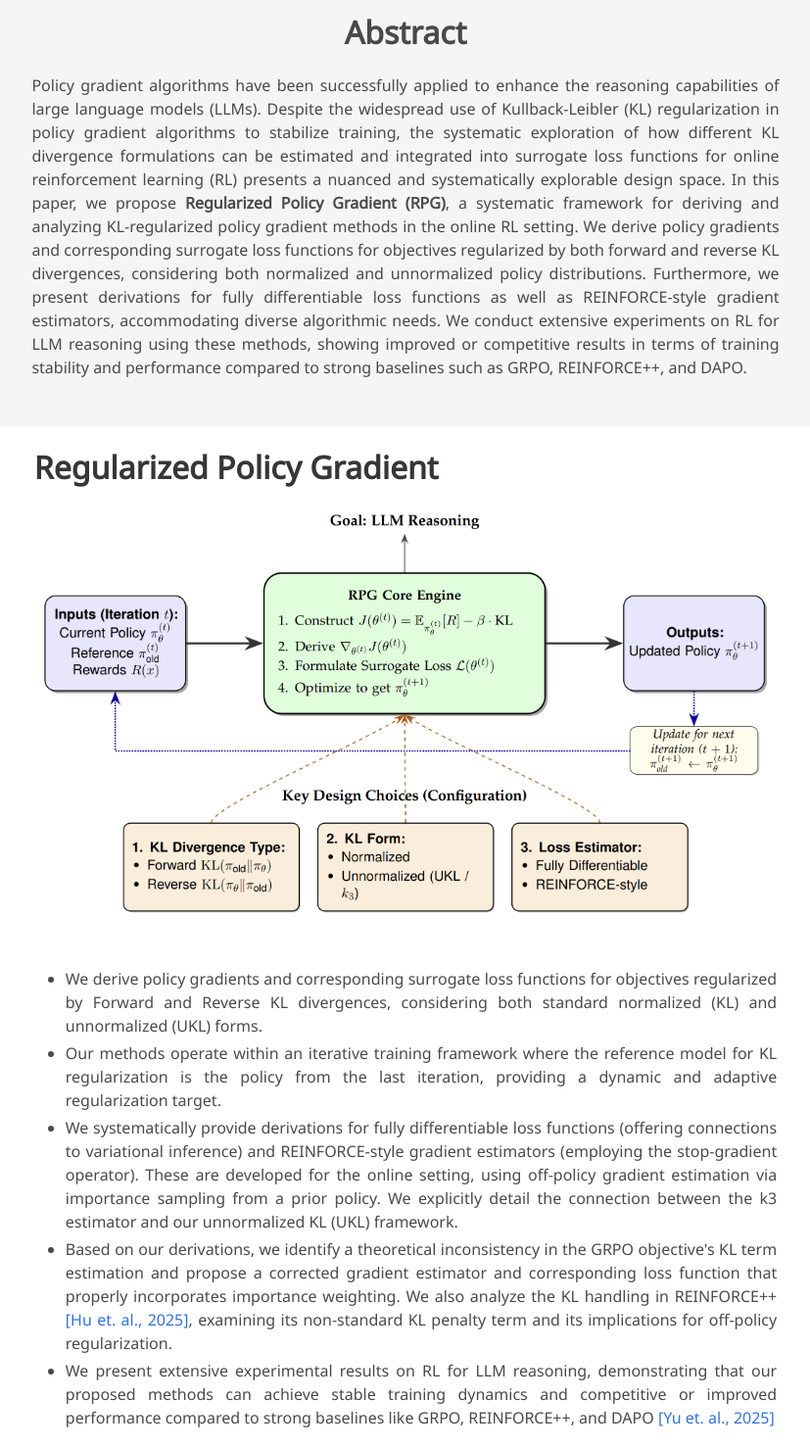
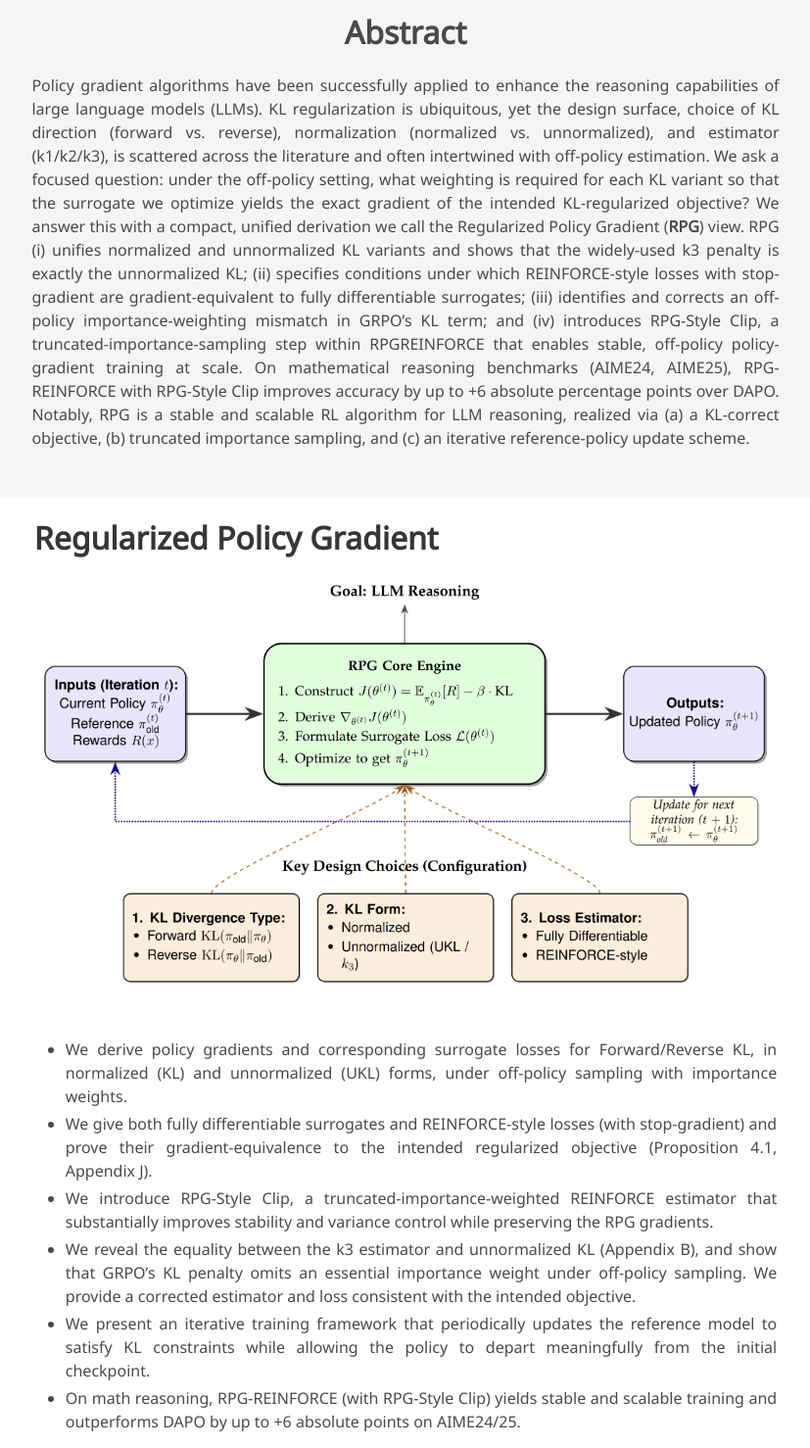
Before and after one commit to complex-reasoning/RPG, a plain HTML site: page index.html in a window 1280 px wide. Shown: the part 429-1907 px from the top of the page at 98% size, without its empty margins (226-1053 px from the left). Drawn offline with nearby package versions, Linux system fonts and the light colour scheme; some icons are missing; a web font is replaced by a local one.

Commit message:
Update index.html

```diff
--- a/index.html
+++ b/index.html
@@ -129,14 +129,22 @@
         <h2 class="title is-3">Abstract</h2>
         <div class="content has-text-justified">
             <p>
-                Policy gradient algorithms have been successfully applied to enhance the reasoning capabilities of large language models (LLMs).
-                Despite the widespread use of Kullback-Leibler (KL) regularization in policy gradient algorithms to stabilize training,
-                the systematic exploration of how different KL divergence formulations can be estimated and integrated into surrogate loss functions for online reinforcement learning (RL) presents a nuanced and systematically explorable design space.
-                In this paper, we propose <b>Regularized Policy Gradient (RPG)</b>, a systematic framework for deriving and analyzing KL-regularized policy gradient methods in the online RL setting.
-                We derive policy gradients and corresponding surrogate loss functions for objectives regularized by both forward and reverse KL divergences,
-                considering both normalized and unnormalized policy distributions. Furthermore, we present derivations for fully differentiable loss functions as well as REINFORCE-style gradient estimators,
-                accommodating diverse algorithmic needs. We conduct extensive experiments on RL for LLM reasoning using these methods,
-                showing improved or competitive results in terms of training stability and performance compared to strong baselines such as GRPO, REINFORCE++, and DAPO.
+                Policy gradient algorithms have been successfully applied to enhance the reasoning capabilities
+                of large language models (LLMs). KL regularization is ubiquitous, yet the design surface, choice
+                of KL direction (forward vs. reverse), normalization (normalized vs. unnormalized), and estimator
+                (k1/k2/k3), is scattered across the literature and often intertwined with off-policy estimation.
+                We ask a focused question: under the off-policy setting, what weighting is required for each KL
+                variant so that the surrogate we optimize yields the exact gradient of the intended KL-regularized
+                objective? We answer this with a compact, unified derivation we call the Regularized Policy
+                Gradient (<b>RPG</b>) view. RPG (i) unifies normalized and unnormalized KL variants and shows
+                that the widely-used k3 penalty is exactly the unnormalized KL; (ii) specifies conditions under
+                which REINFORCE-style losses with stop-gradient are gradient-equivalent to fully differentiable
+                surrogates; (iii) identifies and corrects an off-policy importance-weighting mismatch in GRPO’s
+                KL term; and (iv) introduces RPG-Style Clip, a truncated-importance-sampling step within RPGREINFORCE that enables stable, off-policy policy-gradient training at scale. On mathematical
+                reasoning benchmarks (AIME24, AIME25), RPG-REINFORCE with RPG-Style Clip improves
+                accuracy by up to +6 absolute percentage points over DAPO. Notably, RPG is a stable and
+                scalable RL algorithm for LLM reasoning, realized via (a) a KL-correct objective, (b) truncated
+                importance sampling, and (c) an iterative reference-policy update scheme.
             </p>
         </div>
       </div>
@@ -162,19 +170,20 @@
     <div class="content has-text-justified">
       <ul>
         <li>
-            We derive policy gradients and corresponding surrogate loss functions for objectives regularized by Forward and Reverse KL divergences, considering both standard normalized (KL) and unnormalized (UKL) forms.
+            We derive policy gradients and corresponding surrogate losses for Forward/Reverse KL, in normalized (KL) and unnormalized (UKL) forms, under off-policy sampling with importance weights.
         </li>
         <li>
-            Our methods operate within an iterative training framework where the reference model for KL regularization is the policy from the last iteration, providing a dynamic and adaptive regularization target.
+            We give both fully differentiable surrogates and REINFORCE-style losses (with stop-gradient) and prove their gradient-equivalence to the intended regularized objective (Proposition 4.1, Appendix J).
         </li>
         <li>
-            We systematically provide derivations for fully differentiable loss functions (offering connections to variational inference) and REINFORCE-style gradient estimators (employing the stop-gradient operator). These are developed for the online setting, using off-policy gradient estimation via importance sampling from a prior policy. We explicitly detail the connection between the k3 estimator and our unnormalized KL (UKL) framework.
+            We introduce RPG-Style Clip, a truncated-importance-weighted REINFORCE estimator that substantially improves stability and variance control while preserving the RPG gradients.
+        <li>
+            We reveal the equality between the k3 estimator and unnormalized KL (Appendix B), and show that GRPO’s KL penalty omits an essential importance weight under off-policy sampling. We provide a corrected estimator and loss consistent with the intended objective.
+        <li>
+            We present an iterative training framework that periodically updates the reference model to satisfy KL constraints while allowing the policy to depart meaningfully from the initial checkpoint.
         </li>
         <li>
-            Based on our derivations, we identify a theoretical inconsistency in the GRPO objective's KL term estimation and propose a corrected gradient estimator and corresponding loss function that properly incorporates importance weighting. We also analyze the KL handling in REINFORCE++ <a href="https://arxiv.org/pdf/2501.03262">[Hu et. al., 2025]</a>, examining its non-standard KL penalty term and its implications for off-policy regularization.
-        </li>
-        <li>
-            We present extensive experimental results on RL for LLM reasoning, demonstrating that our proposed methods can achieve stable training dynamics and competitive or improved performance compared to strong baselines like GRPO, REINFORCE++, and DAPO <a href="https://arxiv.org/pdf/2503.14476">[Yu et. al., 2025]</a>
+            On math reasoning, RPG-REINFORCE (with RPG-Style Clip) yields stable and scalable training and outperforms DAPO by up to +6 absolute points on AIME24/25.
         </li>
       </ul>
     </div>
```
